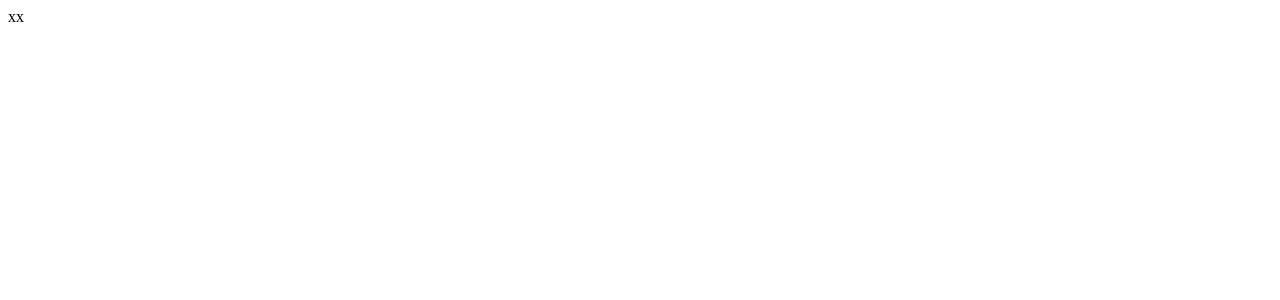
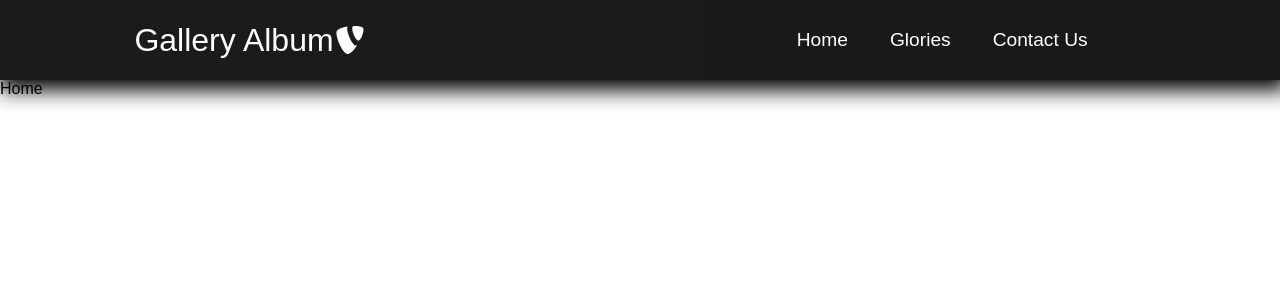
Before and after one commit to 00-team/ping-pong-site, a React app: page / in a window 1280 px wide. Shown: the top 300 px of the page. Built offline with nearby package versions, Linux system fonts and the light colour scheme.

Commit message:
restore most files and change css file to scss files

```diff
--- a/src/App.js
+++ b/src/App.js
@@ -1,11 +1,27 @@
 import React from 'react'
 import ReactDOM from 'react-dom'
 
+// router
+import { BrowserRouter as Router, Route , Switch } from 'react-router-dom';
+
+// components
+import Navbar from './components/layouts/Navbar';
+import Footer from './components/layouts/Footer';
+import Home from './components/pages/Home';
+
+// style
+import './components/sass/base.scss'
+
 const App = () => {
     return (
-        <div>
-            xx
-        </div>
+        <>
+            <Navbar  />
+            <Switch>
+                <Route path="/" exact> <Home /> </Route>
+            </Switch>
+
+            <Footer />
+        </>
     )
 }
 
@@ -14,7 +30,9 @@
 
 const Root = () => {
     return (
-        <App/>
+        <Router>
+            <App/>
+        </Router>
     )
 }
 
--- /dev/null
+++ b/src/components/layouts/Footer.js
@@ -0,0 +1,11 @@
+import React from 'react'
+
+function Footer() {
+    return (
+        <div>
+
+        </div>
+    )
+}
+
+export default Footer
--- /dev/null
+++ b/src/components/layouts/Navbar.js
@@ -0,0 +1,70 @@
+import React, { useState, useEffect } from 'react';
+import {FaTypo3,FaTimes,FaBars} from "react-icons/fa";
+import { Link } from 'react-router-dom';
+
+
+import './sass/navbar.scss';
+
+
+function Navbar() {
+  const [click, setClick] = useState(false);
+  const [button, setButton] = useState(true);
+
+  const handleClick = () => setClick(!click);
+  const closeMobileMenu = () => setClick(false);
+
+
+  const showButton = () => {
+    if (window.innerWidth <= 960) {
+      setButton(false);
+    } else {
+      setButton(true);
+    }
+  };
+
+  useEffect(() => {
+      console.log(click)
+  }, [click])
+
+
+  useEffect(() => {
+    showButton();
+  }, []);
+
+  window.addEventListener('resize', showButton);
+
+  return (
+    <>
+      <nav className='navbar'>
+        <div className='navbar-container'>
+          <Link to='/' className='navbar-logo' onClick={closeMobileMenu}>
+            Gallery Album
+            <FaTypo3 />
+          </Link>
+          <div className='menu-icon' onClick={handleClick}>
+            {click ? <FaTimes /> : <FaBars />}
+          </div>
+          <ul className={click ? 'nav-menu active' : 'nav-menu'}>
+            <li className='nav-item'>
+              <Link to='/' className='nav-links' onClick={closeMobileMenu}>
+                Home
+              </Link>
+            </li>
+            <li>
+                <a className="nav-links" onClick={closeMobileMenu} href="#gallery_album">
+                    Glories
+                </a>
+            </li>
+            <li>
+                <a className="nav-links" onClick={closeMobileMenu} href="#contact_us">
+                    Contact Us
+                </a>
+            </li>
+          </ul>
+        </div>
+      </nav>
+    </>
+  );
+}
+
+export default Navbar;
--- /dev/null
+++ b/src/components/layouts/sass/navbar.scss
@@ -0,0 +1,161 @@
+.navbar {
+  background: linear-gradient(90deg, rgb(28, 27, 27) 0%, rgb(26, 23, 23) 100%);
+  height: 80px;
+  display: flex;
+  justify-content: center;
+  align-items: center;
+  font-size: 1.2rem;
+  position: sticky;
+  top: 0;
+  z-index: 999;
+
+  box-shadow: 4px 6px 20px 4px black;
+}
+
+.navbar-container {
+  display: flex;
+  justify-content: center;
+  align-items: center;
+  height: 80px;
+  max-width: 1500px;
+}
+
+.navbar-logo {
+  color: #fff;
+  justify-self: start;
+  margin-left: 20px;
+  cursor: pointer;
+  text-decoration: none;
+  font-size: 2rem;
+  display: flex;
+  align-items: center;
+}
+
+.fa-typo3 {
+  margin-left: 0.5rem;
+  font-size: 1.8rem;
+}
+
+.nav-menu {
+  display: grid;
+  grid-template-columns: repeat(6, auto);
+  grid-gap: 10px;
+  list-style: none;
+  text-align: center;
+  width: 60vw;
+  justify-content: end;
+  margin-right: 2rem;
+}
+
+.nav-item {
+  height: 80px;
+}
+
+.nav-links {
+  color: #fff;
+  display: flex;
+  align-items: center;
+  text-decoration: none;
+  padding: 0.5rem 1rem;
+  height: 100%;
+}
+
+.nav-links:hover {
+  border-bottom: 4px solid #fff;
+  transition: all 0.2s ease-out;
+}
+
+.fa-bars {
+  color: #fff;
+}
+
+.nav-links-mobile {
+  display: none;
+}
+
+.menu-icon {
+  display: none;
+}
+
+@media screen and (max-width: 960px) {
+  .NavbarItems {
+    position: relative;
+  }
+
+  .nav-menu {
+    display: flex;
+    flex-direction: column;
+    width: 100%;
+    height: 90vh;
+    position: absolute;
+    top: 80px;
+    left: -100%;
+    opacity: 1;
+    transition: all 0.5s ease;
+  }
+
+  .nav-menu.active {
+    background: #242222;
+    left: 0;
+    opacity: 1;
+    transition: all 0.5s ease;
+    z-index: 1;
+  }
+
+  .nav-links {
+    text-align: center;
+    padding: 2rem;
+    width: 100%;
+    display: table;
+  }
+
+  .nav-links:hover {
+    background-color: #fff;
+    color: #242424;
+    border-radius: 0;
+  }
+
+  .navbar-logo {
+    position: absolute;
+    top: 0;
+    left: 0;
+    transform: translate(5%, 50%);
+    margin: 0;
+  }
+
+  .menu-icon {
+    display: block;
+    position: absolute;
+    top: 0;
+    right: 0;
+    transform: translate(-100%, 60%);
+    font-size: 1.8rem;
+    cursor: pointer;
+  }
+
+  .fa-times {
+    color: #fff;
+    font-size: 2rem;
+  }
+
+  .nav-links-mobile {
+    display: block;
+    text-align: center;
+    margin: 2rem auto;
+    border-radius: 4px;
+    width: 80%;
+    text-decoration: none;
+    font-size: 1.5rem;
+    background-color: transparent;
+    color: #fff;
+    padding: 14px 20px;
+    border: 1px solid #fff;
+    transition: all 0.3s ease-out;
+  }
+
+  .nav-links-mobile:hover {
+    background: #fff;
+    color: #242424;
+    transition: 250ms;
+  }
+}
--- /dev/null
+++ b/src/components/pages/Home.js
@@ -0,0 +1,15 @@
+import React from 'react'
+
+// components
+// import HeroSection from '../Components/HeroSection'
+
+function Home() {
+    return (
+        <>
+            {/* <HeroSection /> */}
+            Home
+        </>
+    )
+}
+
+export default Home
--- /dev/null
+++ b/src/components/sass/base.scss
@@ -0,0 +1,47 @@
+html,body{
+    scroll-behavior: smooth;
+  }
+  * {
+    box-sizing: border-box;
+    margin: 0;
+    padding: 0;
+    font-family: 'PT Sans', sans-serif;
+  }
+
+  .home,
+  .services,
+  .products,
+  .sign-up {
+    display: flex;
+    height: 90vh;
+    align-items: center;
+    justify-content: center;
+    font-size: 3rem;
+  }
+
+  .services {
+    /* background-image: url('/images/img-2.jpg'); */
+    background-position: center;
+    background-size: cover;
+    background-repeat: no-repeat;
+    color: #fff;
+    font-size: 100px;
+  }
+
+  .products {
+    /* background-image: url('/images/img-1.jpg'); */
+    background-position: center;
+    background-size: fill;
+    background-repeat: no-repeat;
+    color: #fff;
+    font-size: 100px;
+  }
+
+  .sign-up {
+    /* background-image: url('/images/img-8.jpg'); */
+    background-position: center;
+    background-size: cover;
+    background-repeat: no-repeat;
+    color: #fff;
+    font-size: 100px;
+  }
```
Also changed, not shown: src/components/common/Button.js (added, +33 -0 lines), src/components/common/sass/button.scss (added, +42 -0 lines).
